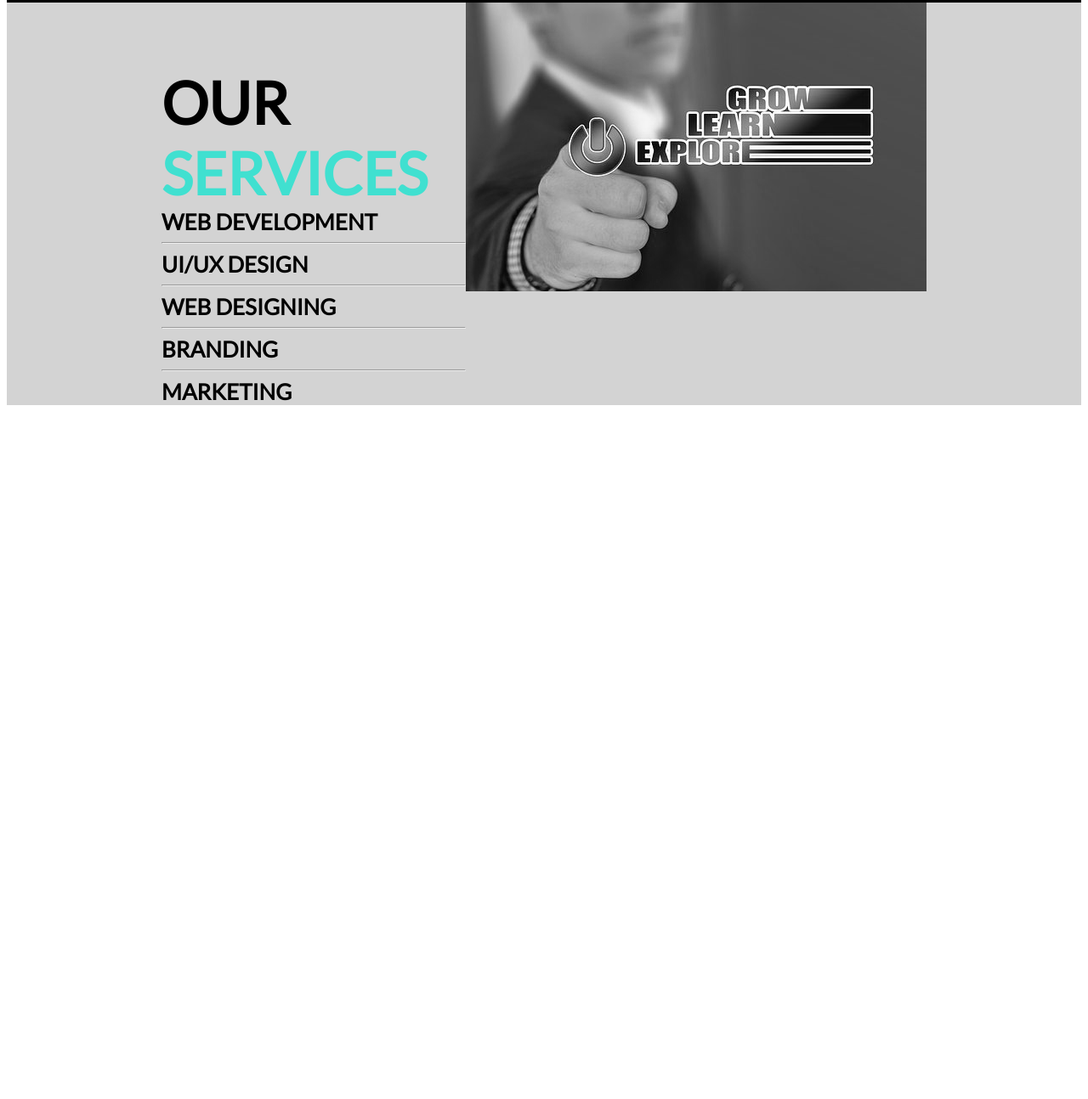
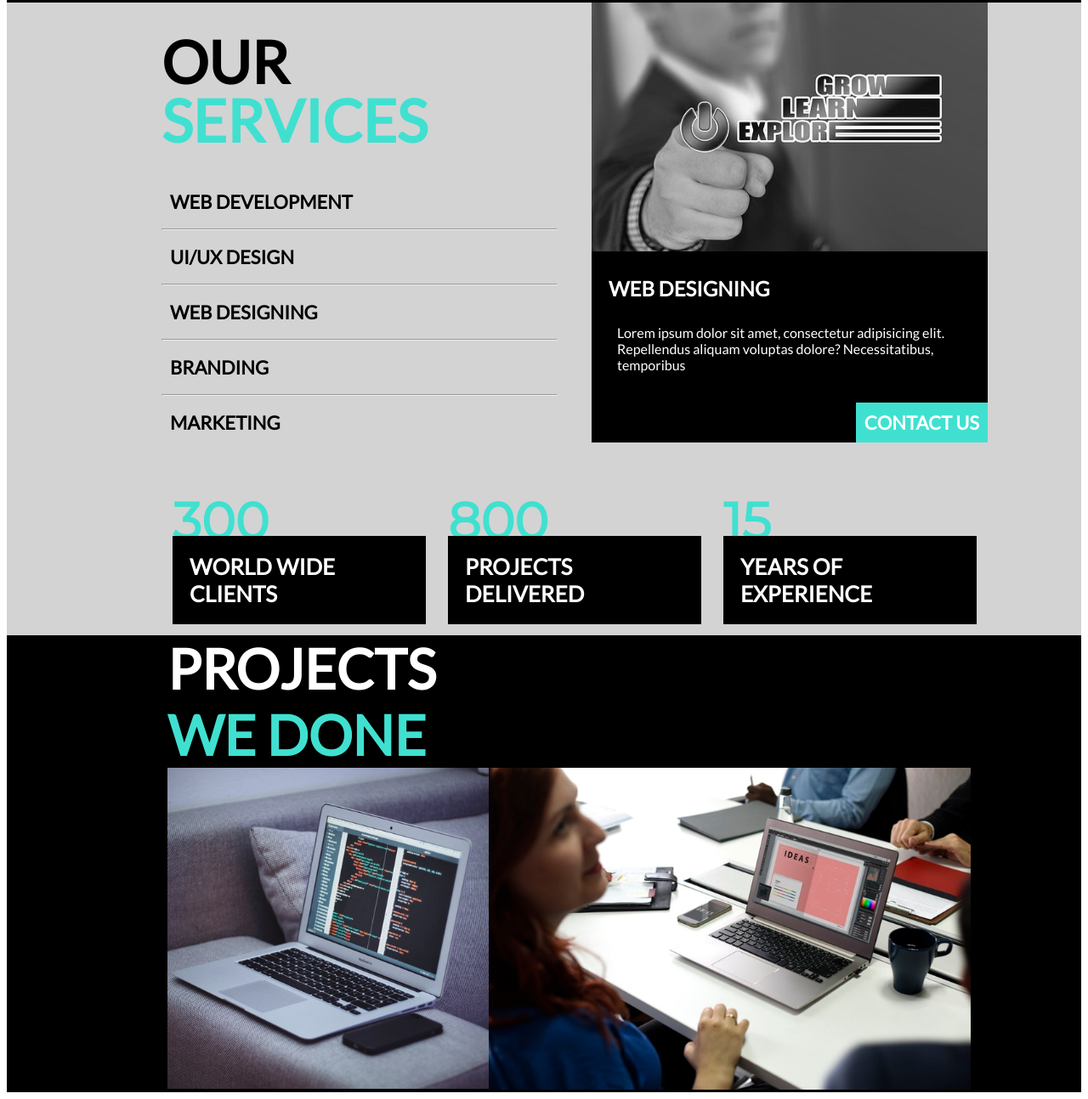
Before and after one commit to anweshadebnath/internet-academy, a plain HTML site: page index.html in a window 1280 px wide. Shown: the part 1306-2600 px from the top of the page at 85% size. Before the commit the page ends 1791 px from the top, so only its background shows below. Drawn offline with Linux system fonts and the light colour scheme.

Commit message:
block 4 complete, block 5 half done.

```diff
--- a/index.html
+++ b/index.html
@@ -73,7 +73,40 @@
             <div class="block4_content2-imgbox">
                 <img src="company.png">
             </div>
+            <div class="block4_content2-title">WEB DESIGNING</div>
+            <div class="block4_content2-text">
+                <p>Lorem ipsum dolor sit amet, consectetur adipisicing elit. Repellendus aliquam voluptas dolore? Necessitatibus, temporibus</p>
+                <div class="block4_content2-aside">CONTACT US
+                </div>
+            </div>
         </div>
+        <div class="block4_content3">
+            <div class="block4_content3-box">
+                <div class="block4_content3-num">300</div>
+                WORLD WIDE CLIENTS
+            </div>
+            <div class="block4_content3-box">
+                <div class="block4_content3-num">800</div>
+                PROJECTS DELIVERED
+            </div>
+            <div class="block4_content3-box">
+                <div class="block4_content3-num">15</div>
+                YEARS OF EXPERIENCE
+            </div>
+        </div>
+    </div>
+    <div class="block5">
+        <div class="block5_line1">PROJECTS</div>
+        <div class="block5_line2">WE DONE</div>
+        <div class="block5_img-box">
+            <div class="block5_img-box-left">
+                <img src="pro-we-left.jpeg">
+            </div>
+            <div class="block5_img-box-right">
+                <img src="pro-we-done.jpeg">
+            </div>
+        </div>
+    </div>
     </div>
 </body>
 
--- a/styles.css
+++ b/styles.css
@@ -49,7 +49,7 @@ body {
 }
 
 .block2_content {
-    /*float: right;*/
+
     text-align: right;
     line-height: 0;
     margin-left: 89px;
@@ -105,7 +105,7 @@ body {
     padding-left: 182px;
     display: flex;
     flex-wrap: wrap;
-    padding-right: 182px;
+    padding-right: 110px;
     margin-top: -3px;
 }
 
@@ -165,41 +165,141 @@ body {
 
 .block4 {
     padding-left: 182px;
-    padding-right: 182px;
+    padding-right: 110px;
     display: flex;
     flex-wrap: wrap;
     background-color: lightgrey;
 }
 
 .block4_content1 {
-    margin-top: 76px;
-    flex: 0.6;
+    margin-top: 35px;
+    flex: 1;
+    padding-right: 40px;
 }
 
 .block4_content2 {
-    flex: 0.6;
+    flex: 1;
+    background-color: black;
+    color: white;
+    position: relative;
 }
 
 .block4_content1-line1 {
     font-size: 69px;
     font-weight: bolder;
     color: black;
+    line-height: 1;
 }
 
 .block4_content1-line2 {
     font-size: 69px;
     font-weight: bolder;
     color: turquoise;
+    margin-bottom: 38px;
+    line-height: 1;
 }
 
 .block4_content1-menu-item {
-    font-size: 26px;
+    font-size: 22px;
     font-weight: bolder;
+    padding: 10px;
 }
 
 .block4_content1-menu-item:hover {
     color: turquoise;
 }
-.block4_content2-imgbox{
 
+.block4_content2-imgbox {
+    /* width: 100%; */
 }
+
+.block4_content2-imgbox img {
+    width: 100%;
+}
+
+.block4_content2-text {
+    padding: 14px 30px 0 30px;
+}
+
+.block4_content2-title {
+    font-size: 24px;
+    font-weight: bolder;
+    padding-left: 20px;
+    padding-top: 29px;
+    line-height: 1;
+}
+
+.block4_content2-aside {
+    background-color: turquoise;
+    display: inline;
+    right: 0;
+    position: absolute;
+    bottom: 0;
+    padding: 10px;
+    font-size: 22px;
+    font-weight: bolder;
+}
+
+.block4_content3 {
+    display: flex;
+    justify-content: space-between;
+    flex-basis: 100%;
+    z-index: 1;
+    margin-top: 10%;
+    flex-wrap: wrap;
+}
+
+
+.block4_content3-box {
+    flex: 1;
+    color: white;
+    background-color: black;
+    margin: 13px;
+    font-size: 26px;
+    font-weight: bolder;
+
+    - r: 24px;
+    position: relative;
+    padding: 20px;
+}
+
+.block4_content3-num {
+    color: turquoise;
+    font-size: 60px;
+    font-weight: bold;
+    position: absolute;
+    z-index: -1;
+    top: -54px;
+    font-family: 'Montserrat', sans-serif;
+    left: 0;
+}
+
+.block5 {
+    background-color: black;
+    padding-left: 189px;
+    padding-right: 130px;
+}
+
+.block5_line1 {
+    color: white;
+    font-size: 65px;
+    font-weight: bolder;
+}
+
+.block5_line2 {
+    color: turquoise;
+    font-size: 65px;
+    font-weight: bolder;
+}
+
+.block5_img-box {
+    display: flex;
+}
+
+.block5_img-box-left img {
+    width: 100%;
+}
+
+.block5_img-box-right img {
+    width: 100%;
+}
```
Also changed, not shown: pro-we-done.jpeg (added), pro-we-left.jpeg (added).
